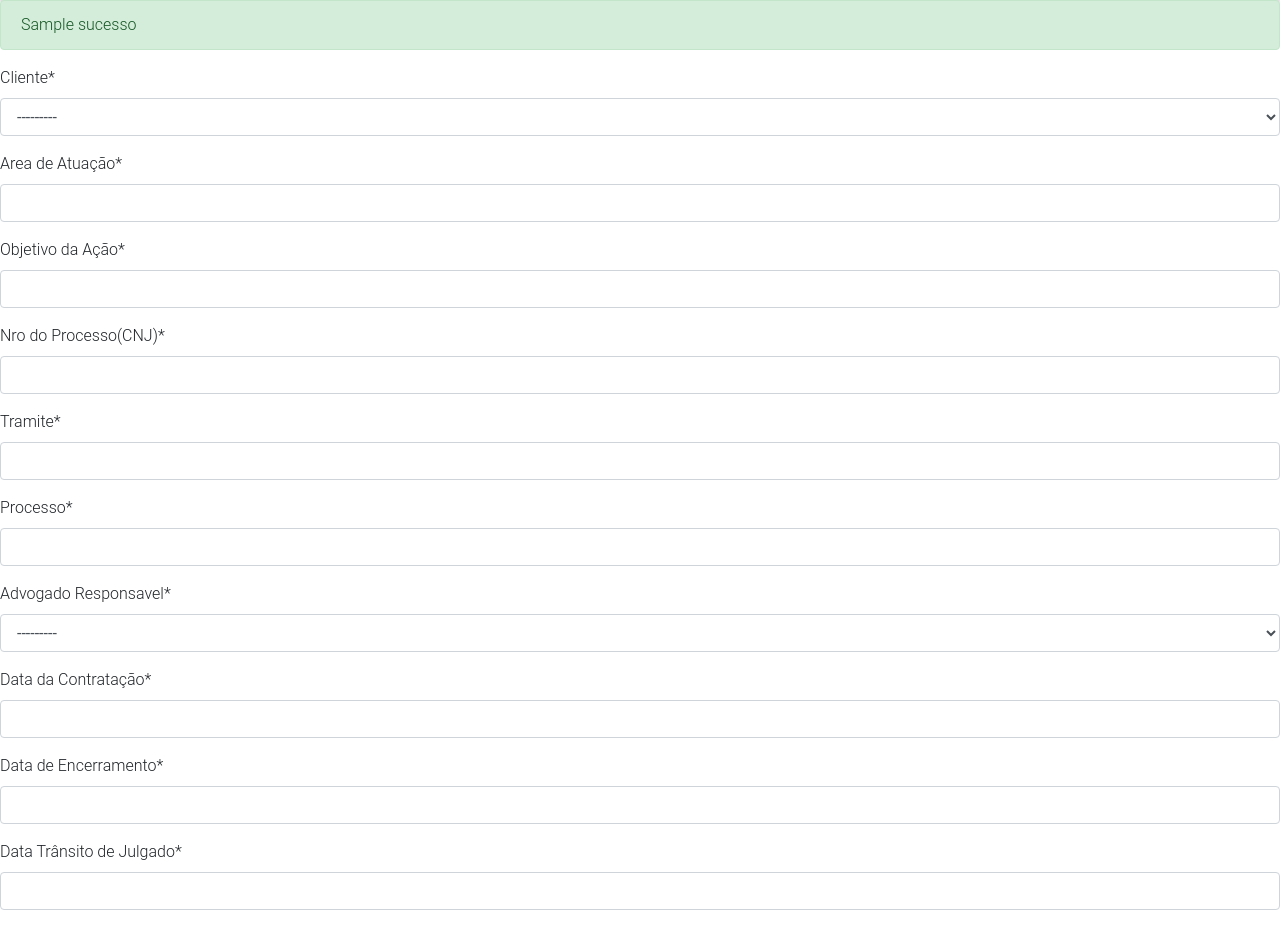
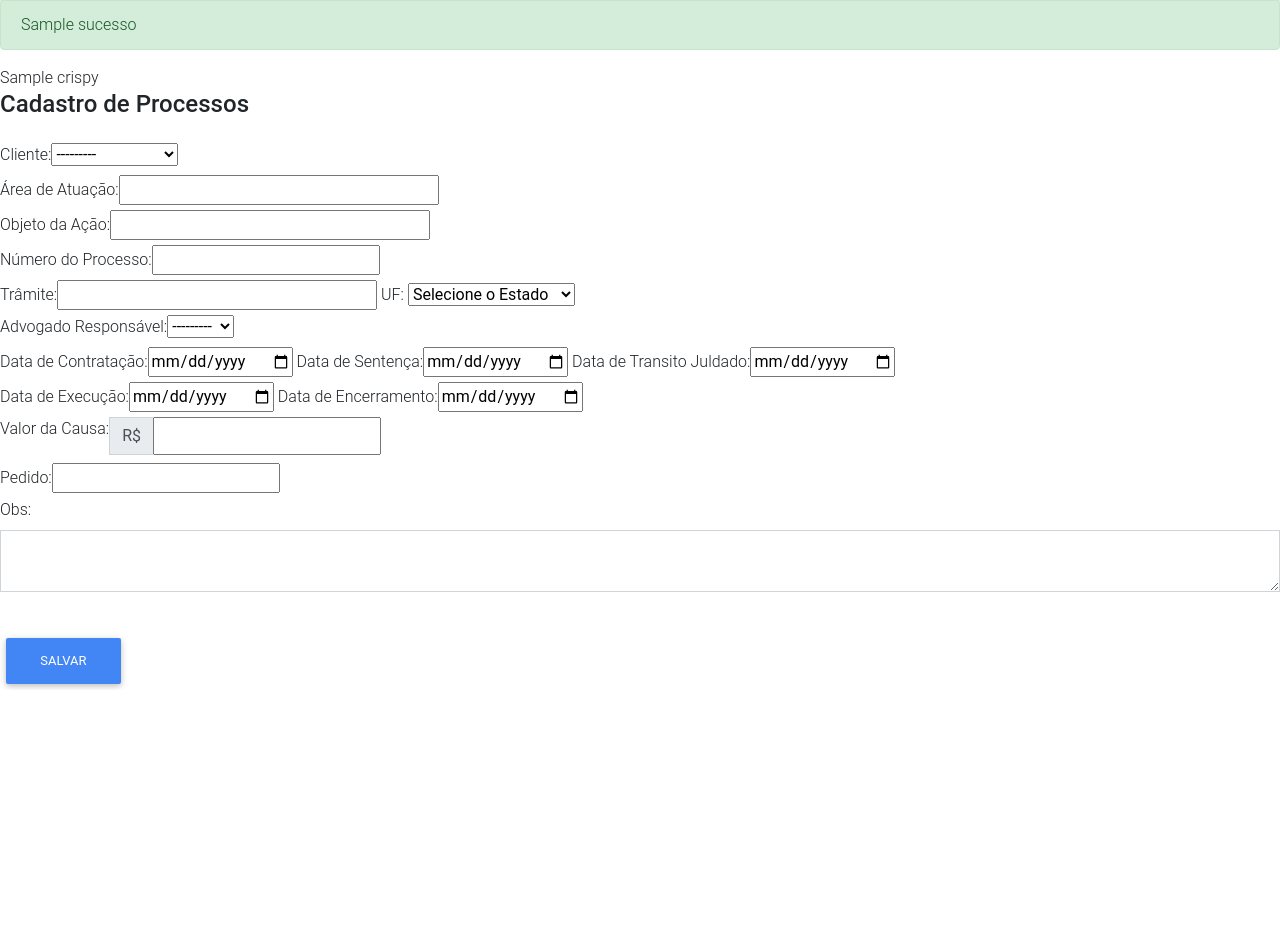
Before and after one commit to stoledo85/sistema_advocacia, a Django app: template processos/templates/processos/processo.html in a window 1280 px wide. Shown: the part 66-995 px from the top of the page. After the commit the page ends 755 px from the top, so only its background shows below. Run offline with Django 3.2, Linux system fonts and the light colour scheme; data comes from the database, SQL or seed files in the repository; both versions use the stored data as it was after the commit; tables that the repository leaves empty hold one stand-in row (values such as "Sample post"); the template is opened without the code that fills it: values that come from a table or form of the project are taken from there, most other values are stand-ins (such as "Sample title", 1, 10 or a date in 2020); some libraries are stand-ins or nearby versions.

Commit message:
Ajuste form processos

```diff
--- a/clientes/templates/clientes/base.html
+++ b/clientes/templates/clientes/base.html
@@ -11,8 +11,6 @@
     <script type="text/javascript" src="{% static 'js/jquery.min.js' %}"></script>
     <!-- Bootstrap core JavaScript -->
     <script type="text/javascript" src="{% static 'js/bootstrap.min.js' %}"></script>
-    <!-- Bootstrap Buntle JavaScript -->
-    <script type="text/javascript" src="{% static 'js/bootstrap.bundle.min.js' %}"></script>
     <!-- Popper Minimal JavaScript-->
     <script type="text/javascript" src="{% static 'js/popper.min.js'%}"></script>
     <!-- JQuery Para formatação de campos-->
@@ -24,6 +22,7 @@
             $('.date').mask('00/00/0000');
             $('.cnpj').mask('00.000.000/0000-00');
             $('.ctps').mask('0000000/0000-AA')
+            $('.cnj').mask('0000000-00.0000.0.00.0000')
             $('.date_time').mask('00/00/0000 00:00:00');
             $('.cep').mask('00000-000');
             $('.telefone').mask('(00) 0000-0000');
@@ -37,10 +36,6 @@
 <link rel="stylesheet" href="https://use.fontawesome.com/releases/v5.8.2/css/all.css">
 <!-- Bootstrap core CSS -->
 <link href="{% static 'css/bootstrap.min.css' %}" rel="stylesheet">
-<!-- Bootstrap grid CSS -->
-<link href="{% static 'css/bootstrap-grid.min.css' %}" rel="stylesheet">
-<!-- Bootstrap Reboot -->
-<link href="{% static 'css/bootstrap-reboot.min.css' %}" rel="stylesheet">
 <!-- Bootstrap MDB -->
 <link href="{% static 'css/mdb.lite.min.css' %}" rel="stylesheet">
 <link href="{% static 'css/mdb.min.css' %}" rel="stylesheet">
--- a/processos/templates/processos/processo.html
+++ b/processos/templates/processos/processo.html
@@ -9,7 +9,63 @@
         {% endif %}
     <form action="{% url 'processos:processo' %}" method="post">
     {% csrf_token %}
-        {{form | crispy}}
+        {{crispy}}
+        <div class="form-group">
+            <h5 class="h4 mb-4">
+                <strong>Cadastro de Processos</strong>
+            </h5>
+            <label for="id_processos">Cliente: </label>{{form.cliente}}</br>
+            <label for="id_processos">Área de Atuação: </label><input id="id_processos" class="col-3"type="text" name="area_atuacao" maxlength="50" required></br>
+            <label for="id_processos">Objeto da Ação: </label><input id="id_processos" class="col-3"type="text" name="obj_acao" maxlength="50" required></br>
+            <label for="id_processos">Número do Processo: </label><input id="id_processos" class="cnj"type="text" name="cnj" maxlength="24"  required></br>
+            <label for="id_processos">Trâmite: </label><input id="id_processos" class="col-3"type="text" name="local_tramite" maxlength="15" required>
+            <label for="id_processos">UF:</label>
+                                <select id="id_processos" name="tramite_uf">
+                                    <option>Selecione o Estado</option>
+                                    <option value="AC">Acre</option>
+                                    <option value="AL">Alagoas</option>
+                                    <option value="AP">Amapá</option>
+                                    <option value="AM">Amazonas</option>
+                                    <option value="BA">Bahia</option>
+                                    <option value="CE">Ceará</option>
+                                    <option value="DF">Distrito Federal</option>
+                                    <option value="ES">Espírito Santo</option>
+                                    <option value="GO">Goiás</option>
+                                    <option value="MA">Maranhão</option>
+                                    <option value="MT">Mato Grosso</option>
+                                    <option value="MS">Mato Grosso do Sul</option>
+                                    <option value="MG">Minas Gerais</option>
+                                    <option value="PA">Pará</option>
+                                    <option value="PB">Paraíba</option>
+                                    <option value="PR">Paraná</option>
+                                    <option value="PE">Pernanbuco</option>
+                                    <option value="PI">Piauí</option>
+                                    <option value="RJ">Rio de Janeiro</option>
+                                    <option value="RN">Rio Grande do Norte</option>
+                                    <option value="RS">Rio Grande do Sul</option>
+                                    <option value="RO">Rondônia</option>
+                                    <option value="RR">Roraima</option>
+                                    <option value="SC">Santa Catarina</option>
+                                    <option value="SP">São Paulo</option>
+                                    <option value="SE">Sergipe</option>
+                                    <option value="TO">Tocantins</option>
+                                </select></br>
+            <label for="id_processos">Advogado Responsável: </label>{{form.advogado}}</br>
+            <label for="id_processos">Data de Contratação: </label><input id="id_processos" class="date" type="date" name="dt_contratacao" required>
+            <label for="id_processos">Data de Sentença: </label><input id="id_processos" class="date" type="date" name="dt_sentenca" required>
+            <label for="id_processos">Data de Transito Juldado: </label><input id="id_processos" class="date" type="date" name="dt_trans_julgado" required></br>
+            <label for="id_processos">Data de Execução: </label><input id="id_processos" class="date" type="date" name="dt_execucao" required>
+            <label for="id_processos">Data de Encerramento: </label><input id="id_processos" class="date" type="date" name="data_encerramento" required></br>
+            <div class="input-group mb-2 mr-sm-2">
+            <label for="id_processos">Valor da Causa: </label>
+                <div class="input-group-prepend">
+                    <div class="input-group-text">R$</div>
+                </div>
+                <input type="text" class="money" id="id_processos" name="vlr_causa">
+            </div>
+            <label for="id_processos">Pedido: </label><input id="id_processos" type="text" name="pedido" maxlength="50"  required></br>
+            <label for="id_processos">Obs: </label><textarea class="form-control rounded-0" id="id_processos" name="obs"  required></textarea></br>
+        </div>
         <input type="submit" class="btn btn-primary" value="Salvar"/>
     </form>
 {% endblock conteudo %}
```
Also changed, not shown: advocacia.sqlite3.
